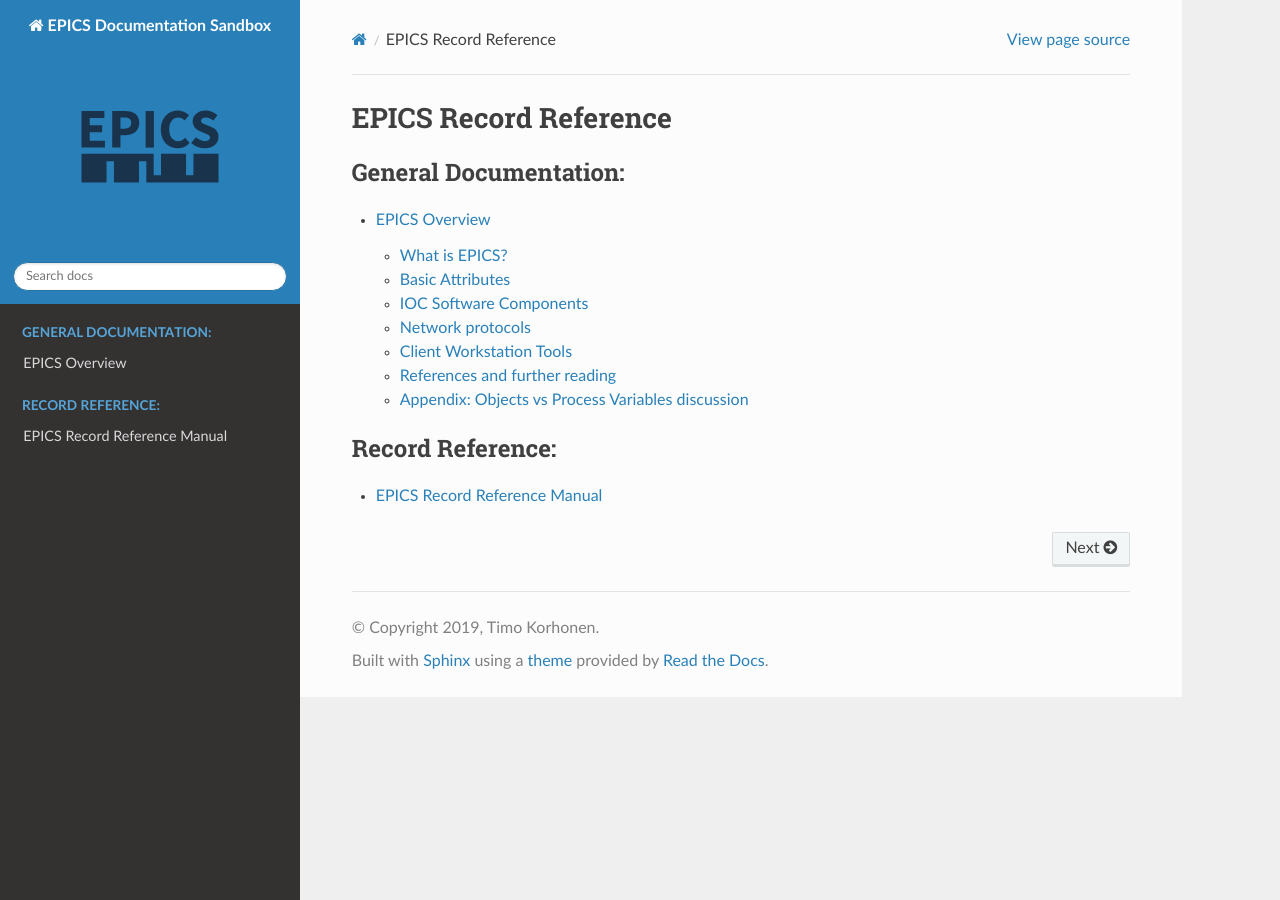
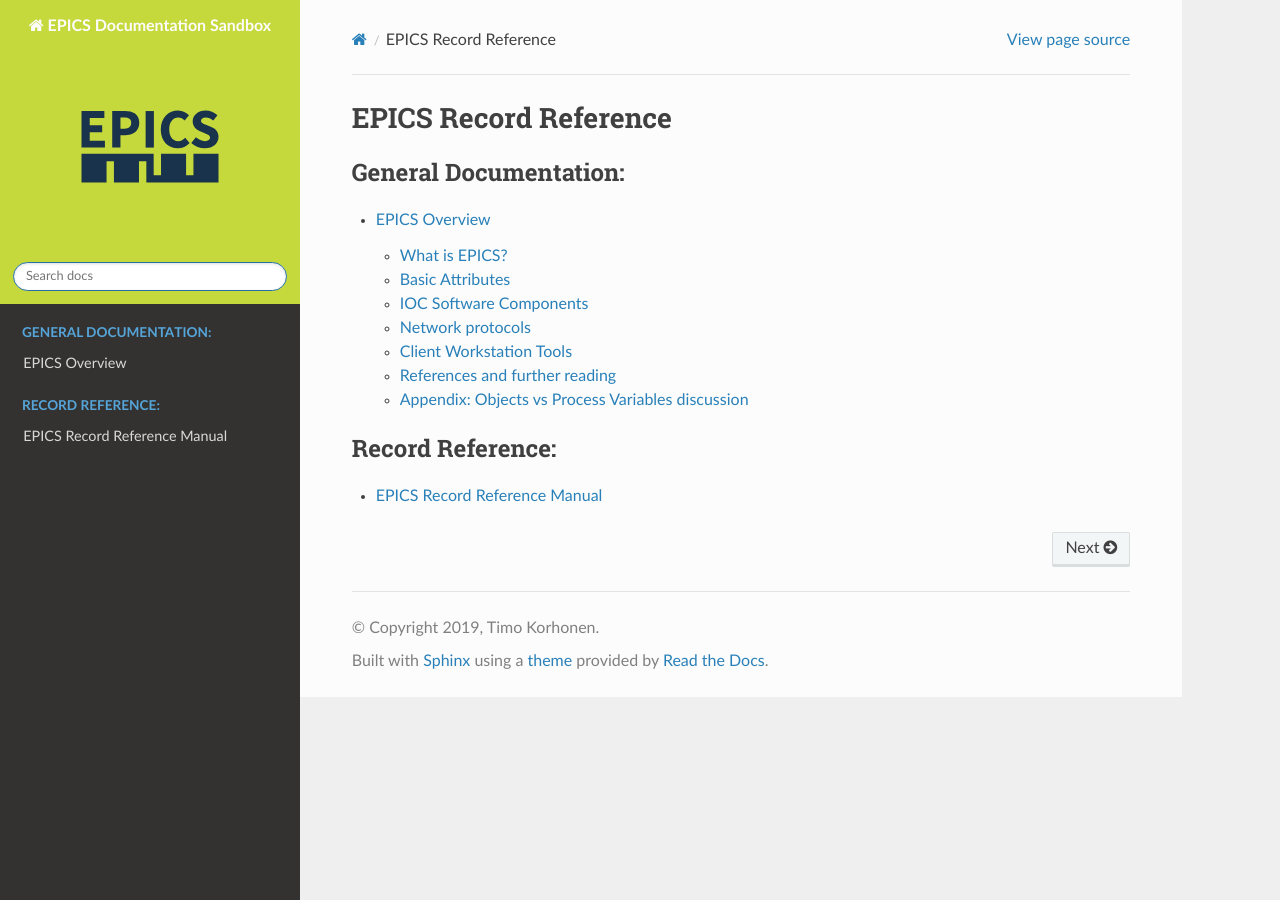
Before and after one commit to ttkorhonen/myDocument, a Sphinx documentation site: the page built from docs/index.rst, in a window 1280 px wide. Built offline with Sphinx 7.4.7 and the Read the Docs theme 2.0.0, drawn with Linux system fonts in a browser that asks for light colours.

Commit message:
use EPICS green as navigation bar color

```diff
--- a/docs/conf.py
+++ b/docs/conf.py
@@ -97,6 +97,7 @@ master_doc = 'index'
 html_theme_options = {
     'logo_only': False,
     'body_max_width': '90%',
+    'style_nav_header_background' :'#C6D93C',
 }
 html_logo = "EPICS_logo_svg.svg"
 html_css_files = [
```
